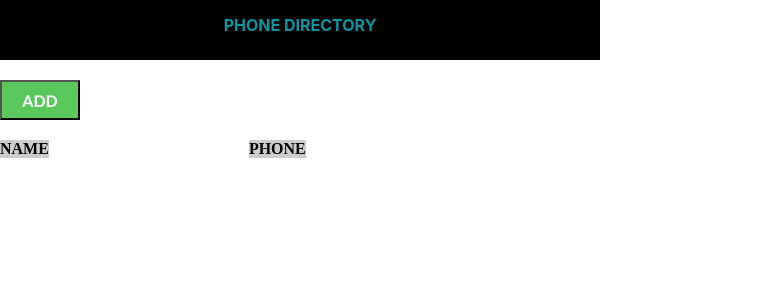
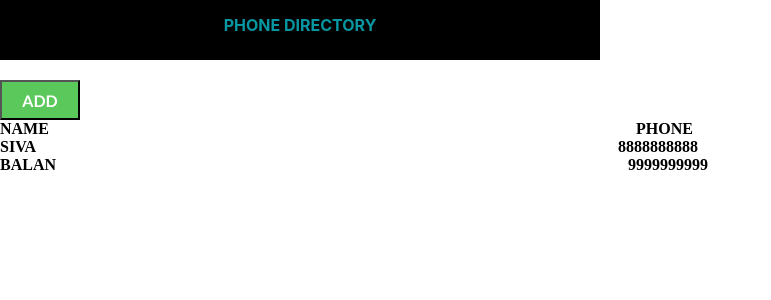
Before and after one commit to sivanbhfe/phone-directory, a React (Create React App) app: page / in a window 1280 px wide. Shown: the top 300 px of the page, without its empty margins (0-771 px from the left). Built offline with nearby package versions, Linux system fonts and the light colour scheme.

Commit message:
Render subscribers dynamically

```diff
--- a/src/App.css
+++ b/src/App.css
@@ -11,15 +11,21 @@ button{
     margin-top:20px;
 }
 
-#phone{
-     margin-left:200px;
-
-}
 span{
-    margin-top:20px;
-    display:inline-block;
     font-weight:bolder;
     text-transform:uppercase;
     font-family:'Times New Roman', Times, serif;
-    background-color: #ccc;
+
 }
+
+.grid-container{
+	display:grid;
+}
+.name {
+  grid-column-start: 1;
+  grid-column-end: 1;
+}
+.phone {
+  grid-column-start: 2;
+  grid-column-end: 2;
+}
--- a/src/App.js
+++ b/src/App.js
@@ -1,22 +1,45 @@
-import React from 'react';
+import React, {Component} from 'react';
 import Header from './Header';
 import './App.css';
 
-function App() {
+class App extends Component {
 
-  return (
-   <div>
+	render (){
+		let subscribers = [
+	{
+		id:1,
+	name:'Siva',
+	phone:'8888888888'
+	},
+	{
+		id:2,
+	name:'Balan',
+	phone:'9999999999'
+	}
+	];
+		return (
+		<div className="component-container">
         <Header />
+      <div className="component-body-container">
+     <button>Add</button>
+     <div className="grid-container">
+       <span className="grid-item" className="name">Name</span>
+       <span className="grid-item" className="phone">Phone</span>
+	   </div>
+	   {
+		   subscribers.map(sub=>
+		   {return (
+		    <div key = {sub.id} className="grid-container">
+       <span className="grid-item" className="name">{sub.name}</span>
+       <span className="grid-item" className="phone">{sub.phone}</span>
+	   </div>
 
-     <button>Add</button>
-     <div>
-       <span id="name">Name</span>
-       <span id="phone">Phone</span>
+		   )})
+		   }
      </div>
-     </div>
-  );
+	  </div>);
+	}
 }
-
 // class App extends Component {
 //   render() {
 //     return (
```
